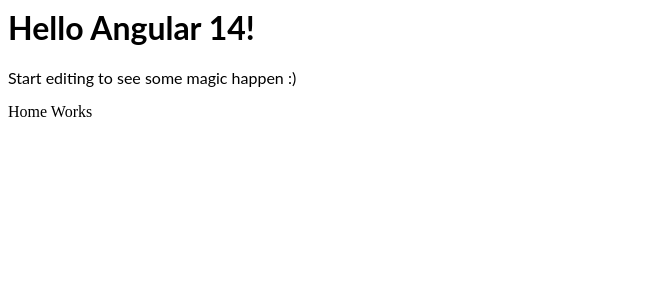
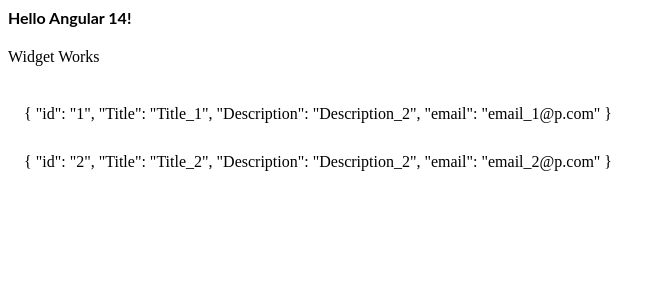
Before and after one commit to snehalp29/angular-widgets, an Angular app: page / in a window 1280 px wide. Shown: the top 300 px of the page, without its empty margins (0-665 px from the left). Built offline with nearby package versions, Linux system fonts and the light colour scheme.

Commit message:
7 files modified, 2 added

```diff
--- a/package.json
+++ b/package.json
@@ -4,10 +4,12 @@
   "private": true,
   "dependencies": {
     "@angular/animations": "^13.2.0",
+    "@angular/cdk": "13.2.4",
     "@angular/common": "^13.2.0",
     "@angular/compiler": "^13.2.0",
     "@angular/core": "^13.2.0",
     "@angular/forms": "^13.2.0",
+    "@angular/material": "^13.2.4",
     "@angular/platform-browser": "^13.2.0",
     "@angular/platform-browser-dynamic": "^13.2.0",
     "@angular/router": "^13.2.0",
--- /dev/null
+++ b/src/app-interfaces.ts
@@ -0,0 +1,9 @@
+class BaseEntity {
+  id: string | null;
+}
+
+export class Widget extends BaseEntity {
+  Title: string;
+  Description: string;
+  email: string;
+}
--- a/src/app/app-routing.module.ts
+++ b/src/app/app-routing.module.ts
@@ -5,8 +5,8 @@
 import { HomeComponent } from '../home/home.component';
 
 const routes: Route[] = [
-  { path: '', component: HomeComponent },
-  { path: 'widgets', component: WidgetsComponent },
+  // { path: '', component: HomeComponent },
+  { path: '', component: WidgetsComponent },
   { path: '**', redirectTo: '/' },
 ];
 
--- a/src/app/app.component.html
+++ b/src/app/app.component.html
@@ -1,3 +1,3 @@
 <hello name="{{ name }}"></hello>
-<p>Start editing to see some magic happen :)</p>
+
 <router-outlet></router-outlet>
--- a/src/app/app.module.ts
+++ b/src/app/app.module.ts
@@ -6,9 +6,10 @@
 import { HelloComponent } from './hello.component';
 import { WidgetsComponent } from '../widgets/widgets.component';
 import { AppRoutingModule } from './app-routing.module';
+import { MaterailModule } from '../material.module';
 
 @NgModule({
-  imports: [BrowserModule, FormsModule, AppRoutingModule],
+  imports: [BrowserModule, FormsModule, MaterailModule, AppRoutingModule],
   declarations: [AppComponent, HelloComponent, WidgetsComponent],
   bootstrap: [AppComponent],
 })
--- a/src/app/hello.component.ts
+++ b/src/app/hello.component.ts
@@ -2,9 +2,9 @@
 
 @Component({
   selector: 'hello',
-  template: `<h1>Hello {{name}}!</h1>`,
-  styles: [`h1 { font-family: Lato; }`]
+  template: `<h4>Hello {{name}}!</h4>`,
+  styles: [`h4 { font-family: Lato; }`],
 })
-export class HelloComponent  {
+export class HelloComponent {
   @Input() name: string;
 }
--- /dev/null
+++ b/src/material.module.ts
@@ -0,0 +1,6 @@
+import { NgModule } from '@angular/core';
+import { MatListModule } from '@angular/material/list';
+@NgModule({
+  exports: [MatListModule],
+})
+export class MaterailModule {}
--- a/src/widgets/widgets.component.html
+++ b/src/widgets/widgets.component.html
@@ -1 +1,6 @@
 <p>Widget Works</p>
+<mat-selection-list [multiple]="false">
+  <mat-list-item *ngFor="let widget of Widgets">
+    {{ widget | json }}
+  </mat-list-item>
+</mat-selection-list>
--- a/src/widgets/widgets.component.ts
+++ b/src/widgets/widgets.component.ts
@@ -1,15 +1,30 @@
 import { Component, OnInit } from '@angular/core';
+import { Widget } from '../app-interfaces';
 
 @Component({
   selector: 'app-widgets',
   templateUrl: './widgets.component.html',
-  styleUrls: ['./widgets.component.css']
+  styleUrls: ['./widgets.component.css'],
 })
 export class WidgetsComponent implements OnInit {
+  Widgets: Widget[] = [
+    {
+      id: '1',
+      Title: 'Title_1',
+      Description: 'Description_2',
+      email: 'email_1@p.com',
+    },
+    {
+      id: '2',
+      Title: 'Title_2',
+      Description: 'Description_2',
+      email: 'email_2@p.com',
+    },
+  ];
 
-  constructor() { }
+  currentWidget: Widget = null;
 
-  ngOnInit() {
-  }
+  constructor() {}
 
+  ngOnInit() {}
 }
```
